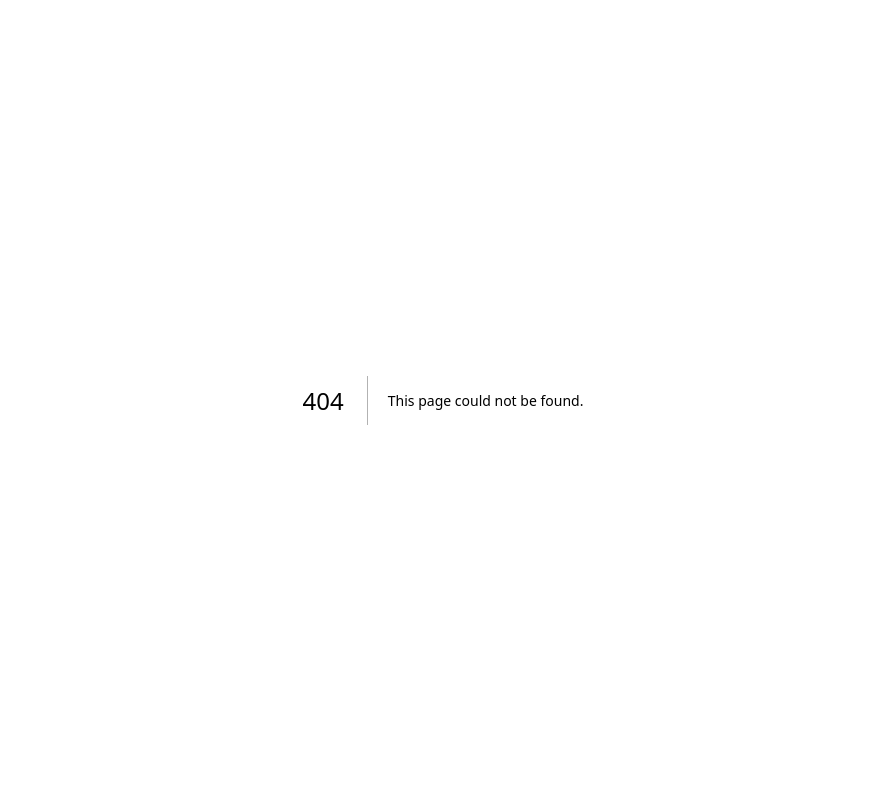
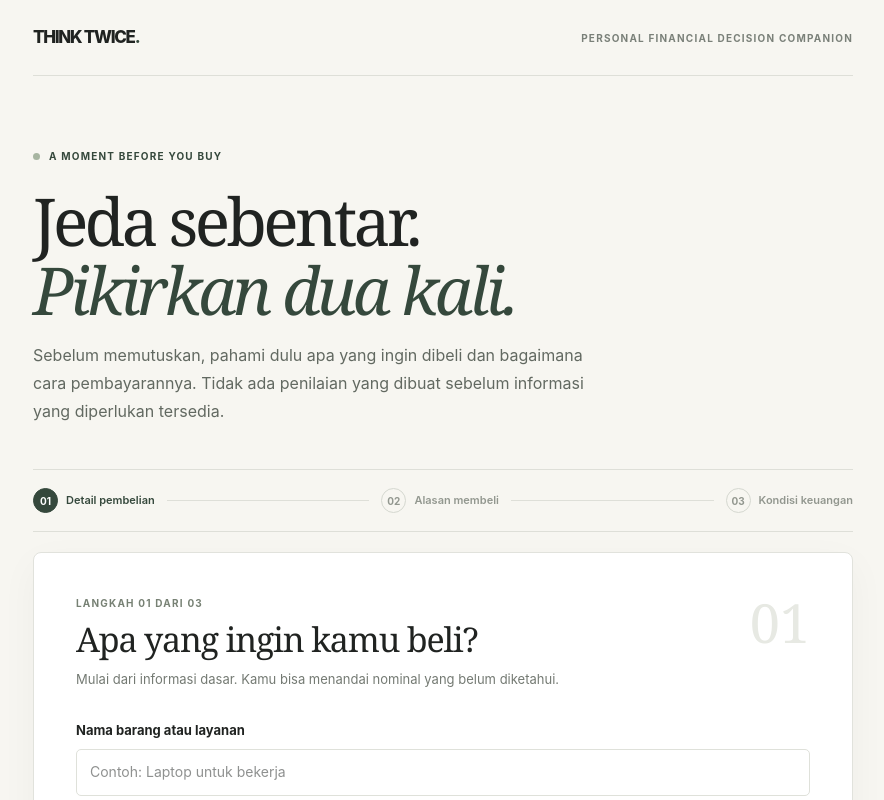
Before and after one commit to kiisafezone/think-twice, a Next.js app: page /assess in a window 1280 px wide. Before the commit this address had no page. Shown: the top 800 px of the page, without its empty margins (197-1081 px from the left). Built offline with nearby package versions, Linux system fonts and the light colour scheme.

Commit message:
feat: move purchase intake to assess route

```diff
--- /dev/null
+++ b/src/app/assess/page.tsx
@@ -0,0 +1,5 @@
+import PurchaseIntake from "../../features/purchase/components/purchase-intake";
+
+export default function AssessPage() {
+  return <PurchaseIntake />;
+}
```
